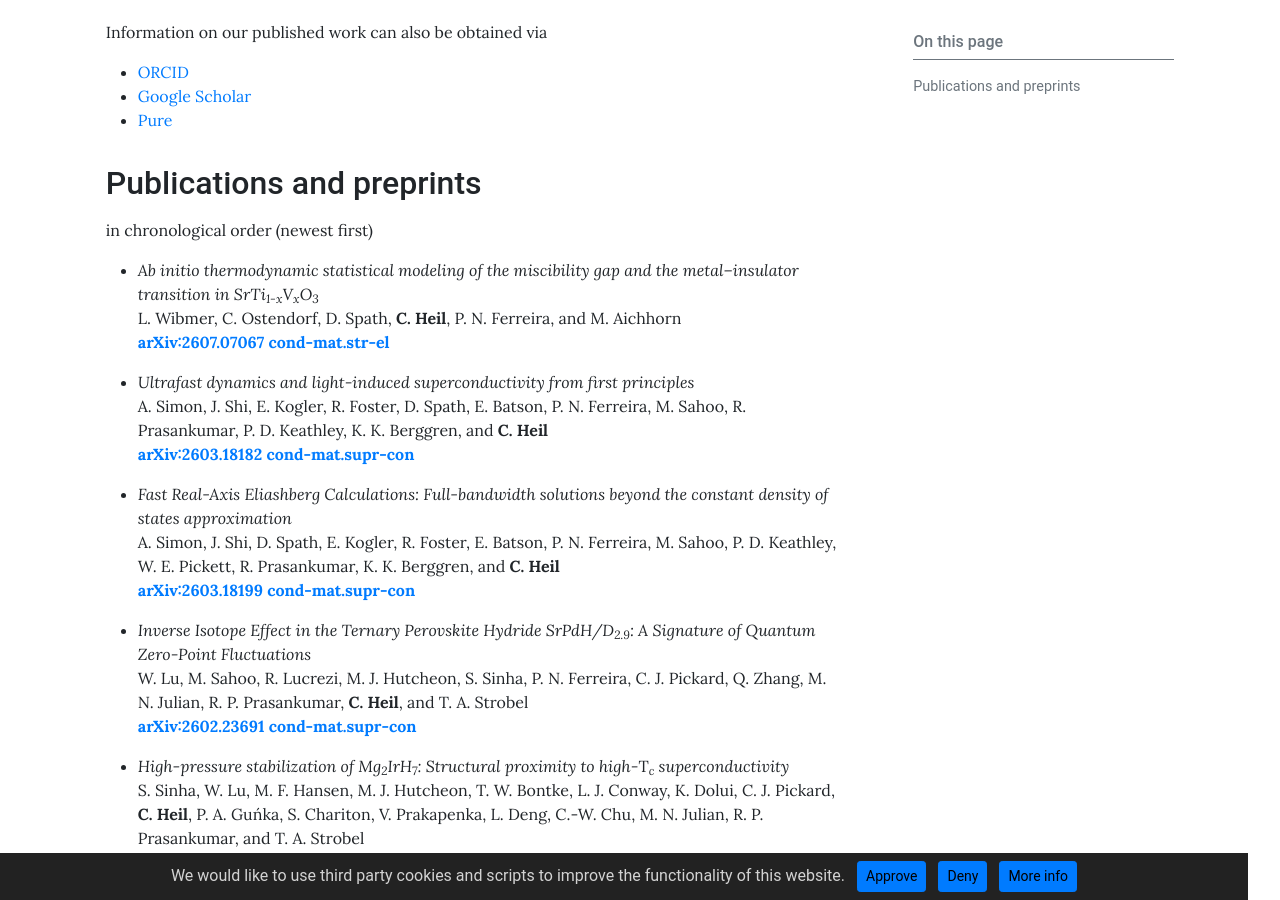
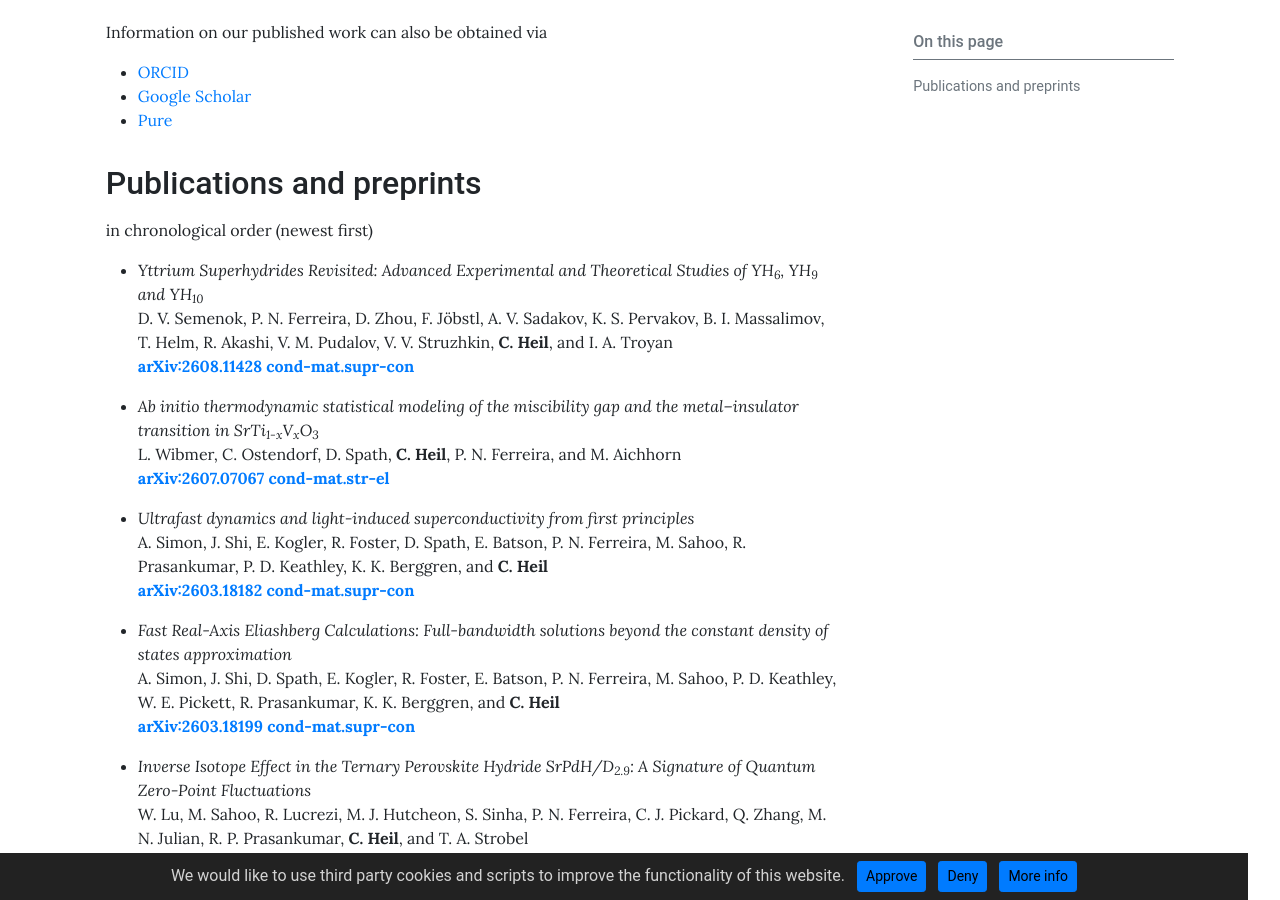
Before and after one commit to cheil/cheil.github.io, a Jekyll site: the page built from pages/research/publications.md, in a window 1280 px wide and 900 px high, scrolled down 320 px. Built offline with Jekyll 4.4.1, drawn with Linux system fonts in a browser that asks for light colours.

```diff
--- a/pages/research/publications.md
+++ b/pages/research/publications.md
@@ -18,6 +18,10 @@ Information on our published work can also be obtained via
 ## Publications and preprints
 in chronological order (newest first)
 
+
+- *Yttrium Superhydrides Revisited: Advanced Experimental and Theoretical Studies of YH<sub>6</sub>, YH<sub>9</sub> and YH<sub>10</sub>*\
+D. V. Semenok, P. N. Ferreira, D. Zhou, F. Jöbstl, A. V. Sadakov, K. S. Pervakov, B. I. Massalimov, T. Helm, R. Akashi, V. M. Pudalov, V. V. Struzhkin, **C. Heil**, and I. A. Troyan\
+[**arXiv:2608.11428 cond-mat.supr-con**](https://arxiv.org/abs/2608.11428)
 
 - *Ab initio thermodynamic statistical modeling of the miscibility gap and the metal–insulator transition in SrTi<sub>1-x</sub>V<sub>x</sub>O<sub>3</sub>*\
 L. Wibmer, C. Ostendorf, D. Spath, **C. Heil**, P. N. Ferreira, and M. Aichhorn\
```
Also changed, not shown: _posts/2026-08-14-new-preprint_YHx.md (added, +28 -0 lines), assets/theme/images/YHx_preprint.png (added).
